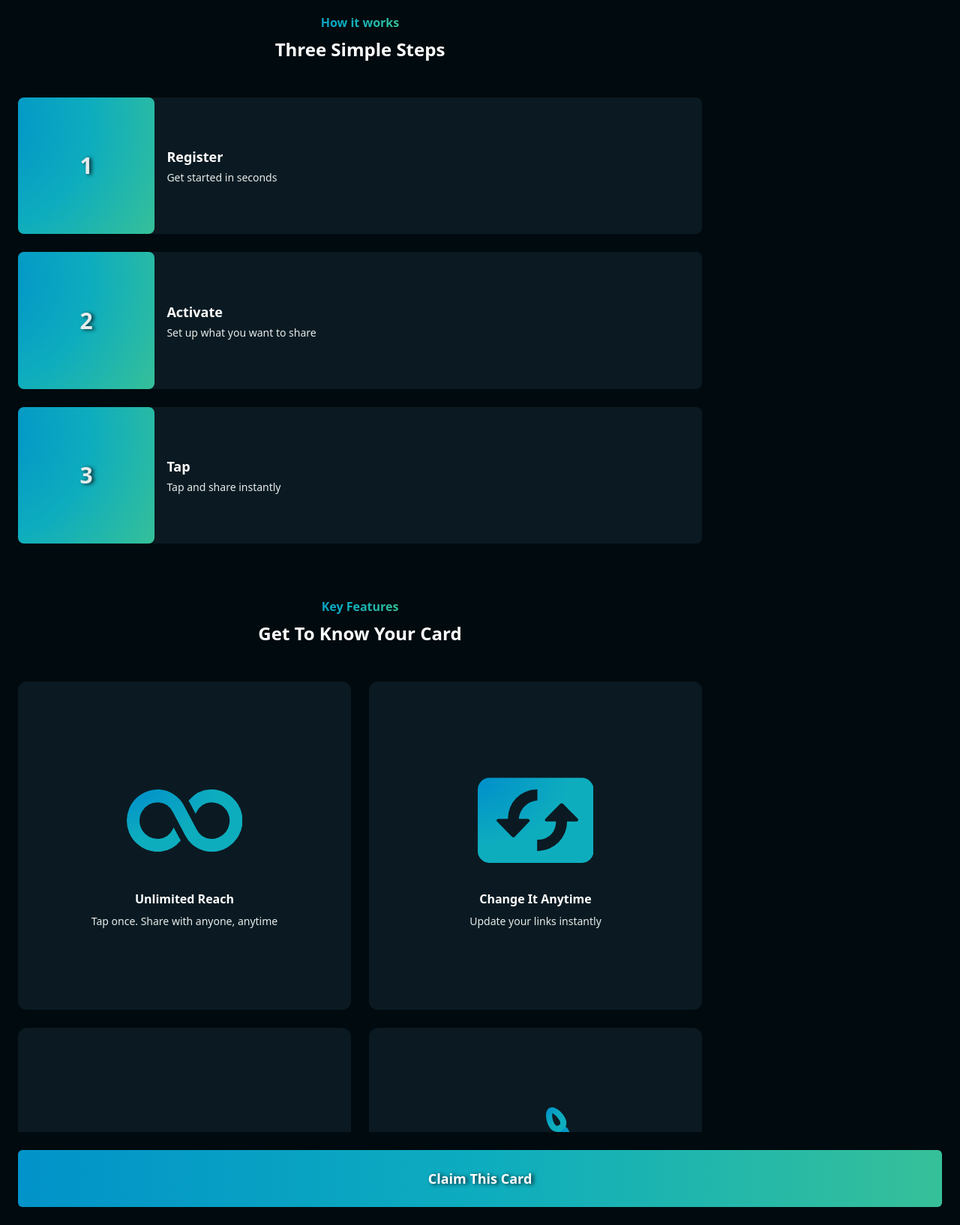
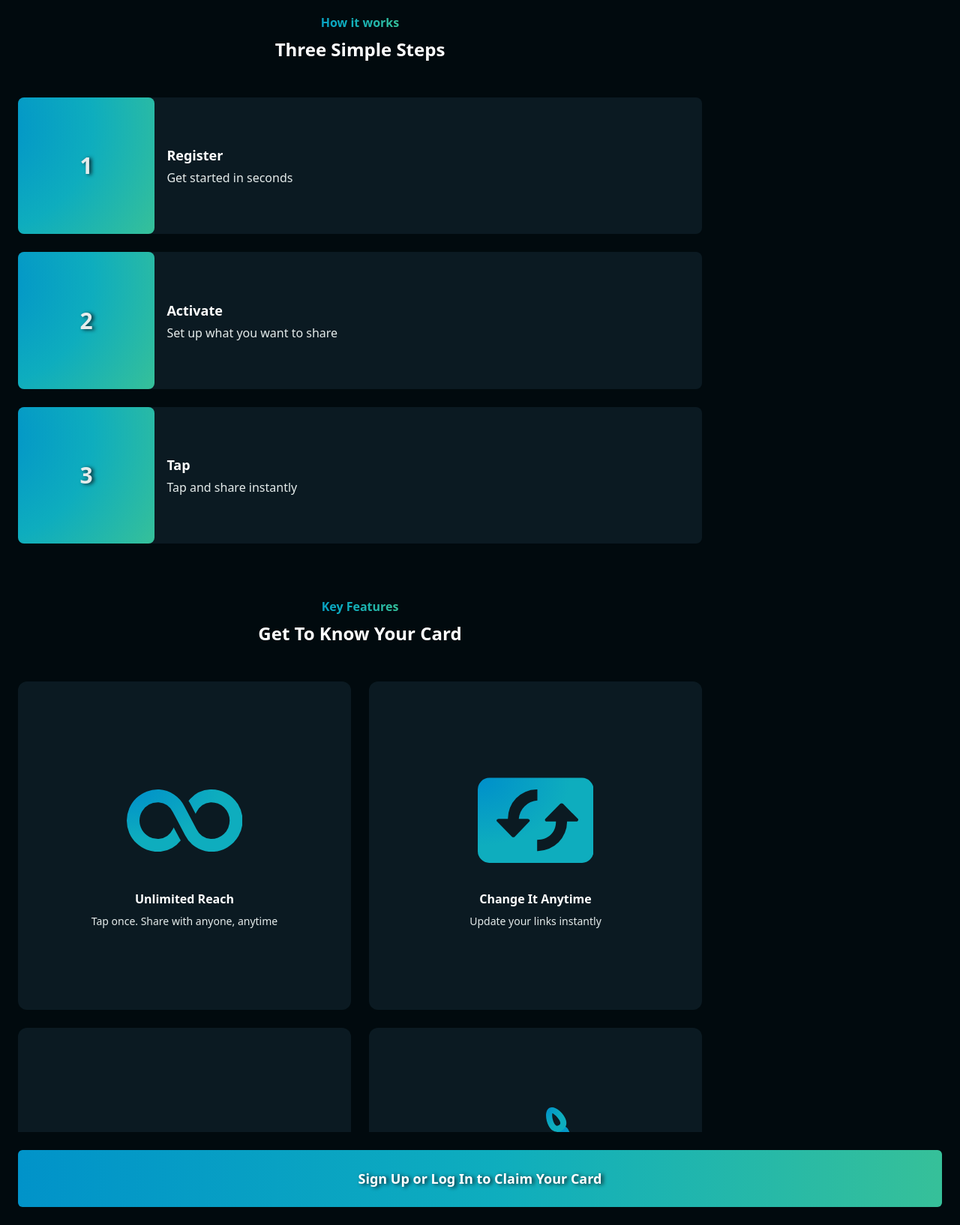
Before and after one commit to tairesu/Assignment_Project_Tyrese_tyresec2, a Django app: template cardManager/templates/cardManager/activate.html in a window 1280 px wide. Shown: the part 556-2190 px from the top of the page at 75% size. Run offline with Django 5.2, Linux system fonts and the light colour scheme; the template is opened without the code that fills it: values that come from a table or form of the project are taken from there, others are empty; tables that the repository leaves empty hold one stand-in row (values such as "Sample post"); some libraries are stand-ins or nearby versions.

Commit message:
changed cta text for activate.html

```diff
--- a/cardManager/templates/cardManager/activate.html
+++ b/cardManager/templates/cardManager/activate.html
@@ -51,7 +51,7 @@ Let's network
 					<span class="rounded-lg flex justify-center items-center text-center w-full h-full p-3 text-[var(--color-secondary)]">1</span></p>
 				<div class="flex flex-col gap-1 justify-center">
 					<p class="m-0  font-bold text-white text-lg">Register</p>
-					<p class="m-0 text-sm text-[var(--color-secondary)]">Get started in seconds  </p>
+					<p class="m-0 text-[var(--color-secondary)]">Get started in seconds  </p>
 				</div>
 			</div>
 			<div class=" rounded-lg flex gap-4 bg-[var(--color-input-bkg)]">
@@ -59,7 +59,7 @@ Let's network
 					<span class="rounded-lg flex justify-center items-center text-center w-full h-full text-[var(--color-secondary)]">2</span></p>
 				<div class="flex flex-col gap-1 justify-center">
 					<p class="m-0 font-bold text-lg text-white">Activate</p>
-					<p class="m-0 text-sm text-[var(--color-secondary)]">Set up what you want to share  </p>
+					<p class="m-0 text-[var(--color-secondary)]">Set up what you want to share  </p>
 				</div>
 			</div>
 			<div class=" rounded-lg flex gap-4 bg-[var(--color-input-bkg)] ">
@@ -67,7 +67,7 @@ Let's network
 					<span class="rounded-lg flex justify-center items-center text-center w-full h-full text-[var(--color-secondary)]">3</span></p>
 				<div class="flex flex-col gap-1 justify-center">
 					<p class="m-0 font-bold text-lg text-white">Tap </p>
-					<p class="m-0 text-sm text-[var(--color-secondary)]">Tap and share instantly </p>
+					<p class="m-0 text-[var(--color-secondary)]">Tap and share instantly </p>
 				</div>
 			</div>
 		</div>
@@ -385,7 +385,7 @@ Let's network
 {% block action_tray %}
 	<form action="" method="post">
 		{% csrf_token %}
-		<button type="submit" id="activateCardBtn" class="bg-[var(--color-main)] w-full text-center py-6 rounded-md capitalize font-bold instructionNumber text-lg">Claim this card</button>
+		<button type="submit" id="activateCardBtn" class="bg-[var(--color-main)] w-full text-center py-6 rounded-md font-bold instructionNumber text-lg">Sign Up or Log In to Claim Your Card</button>
 
 	</form>
 {% endblock %}
```
